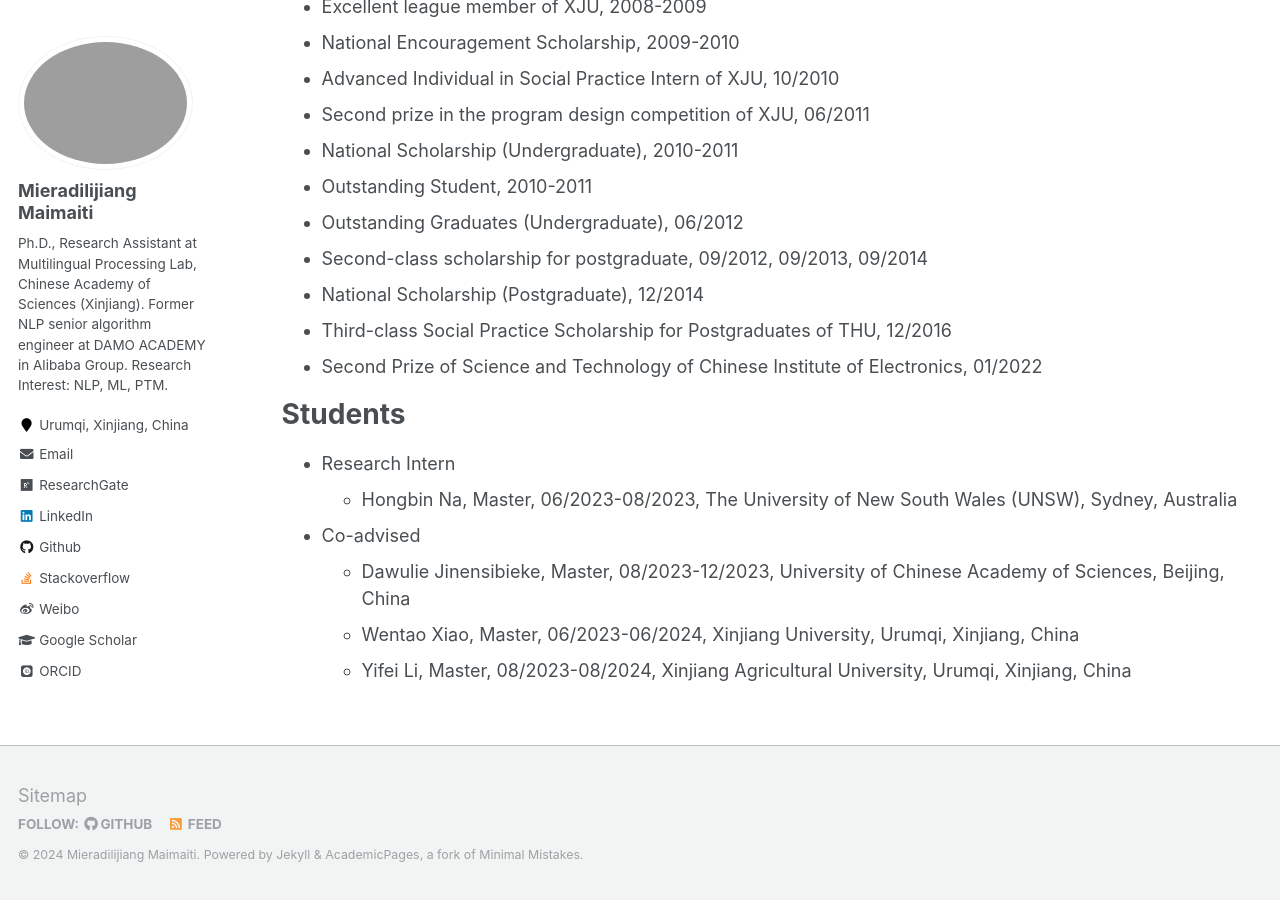
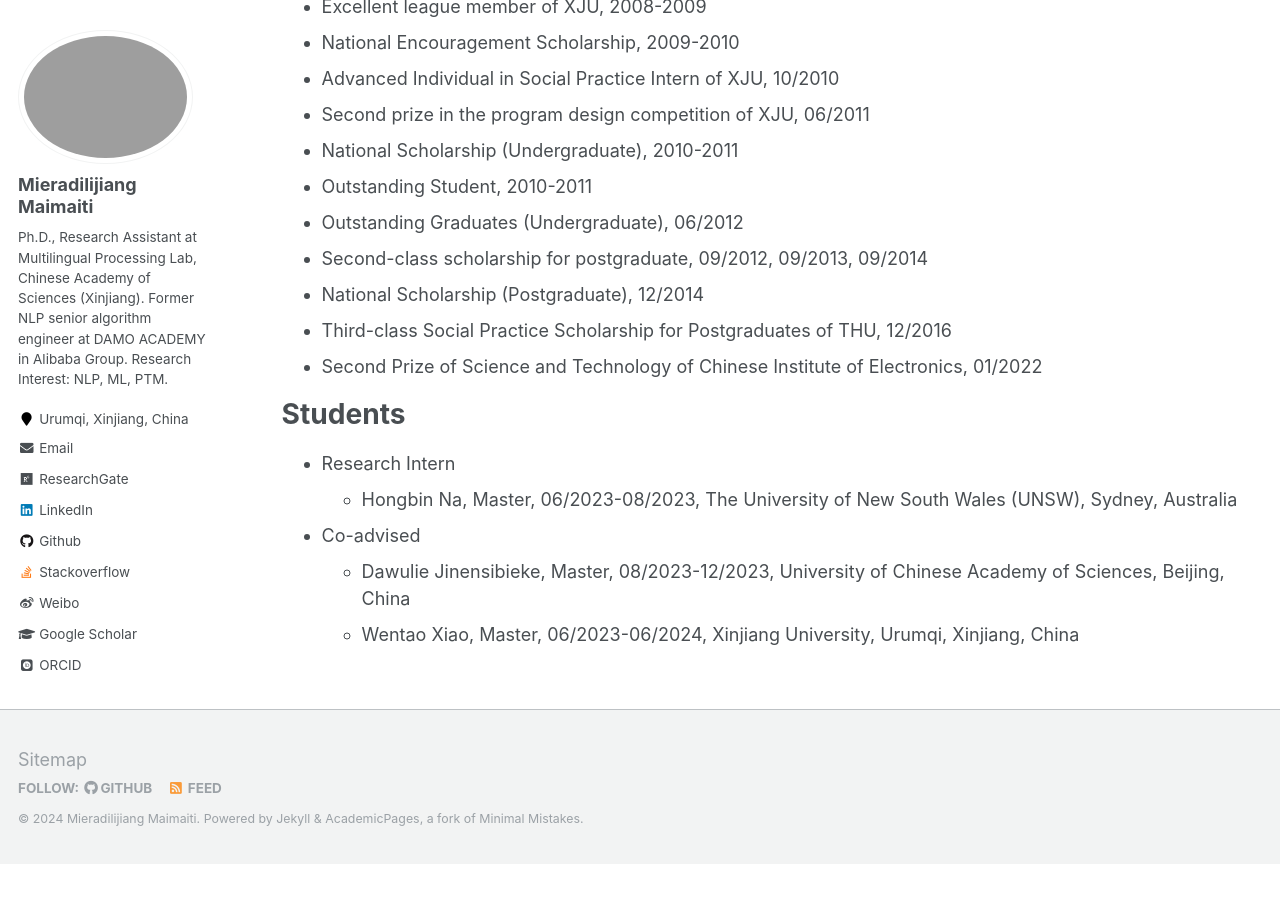
Before and after one commit to miradel51/miradel51.github.io, a Jekyll site: the page built from _pages/cv.md, in a window 1280 px wide and 900 px high, scrolled down 3917 px. Built offline with Jekyll 4.4.1, drawn with Linux system fonts in a browser that asks for light colours; some web fonts are replaced; after the commit the page ends 4781 px from its top, so only the background shows below that.

Commit message:
Update cv.md
revised student list

```diff
--- a/_pages/cv.md
+++ b/_pages/cv.md
@@ -133,7 +133,7 @@ Students
 * Co-advised
   * Dawulie Jinensibieke, Master, 08/2023-12/2023, University of Chinese Academy of Sciences, Beijing, China
   * Wentao Xiao, Master, 06/2023-06/2024, Xinjiang University, Urumqi, Xinjiang, China
-  * Yifei Li, Master, 08/2023-08/2024, Xinjiang Agricultural University, Urumqi, Xinjiang, China
+  <!-- * Yifei Li, Master, 08/2023-08/2024, Xinjiang Agricultural University, Urumqi, Xinjiang, China -->
 
 
 <!-- Academic Service
```
